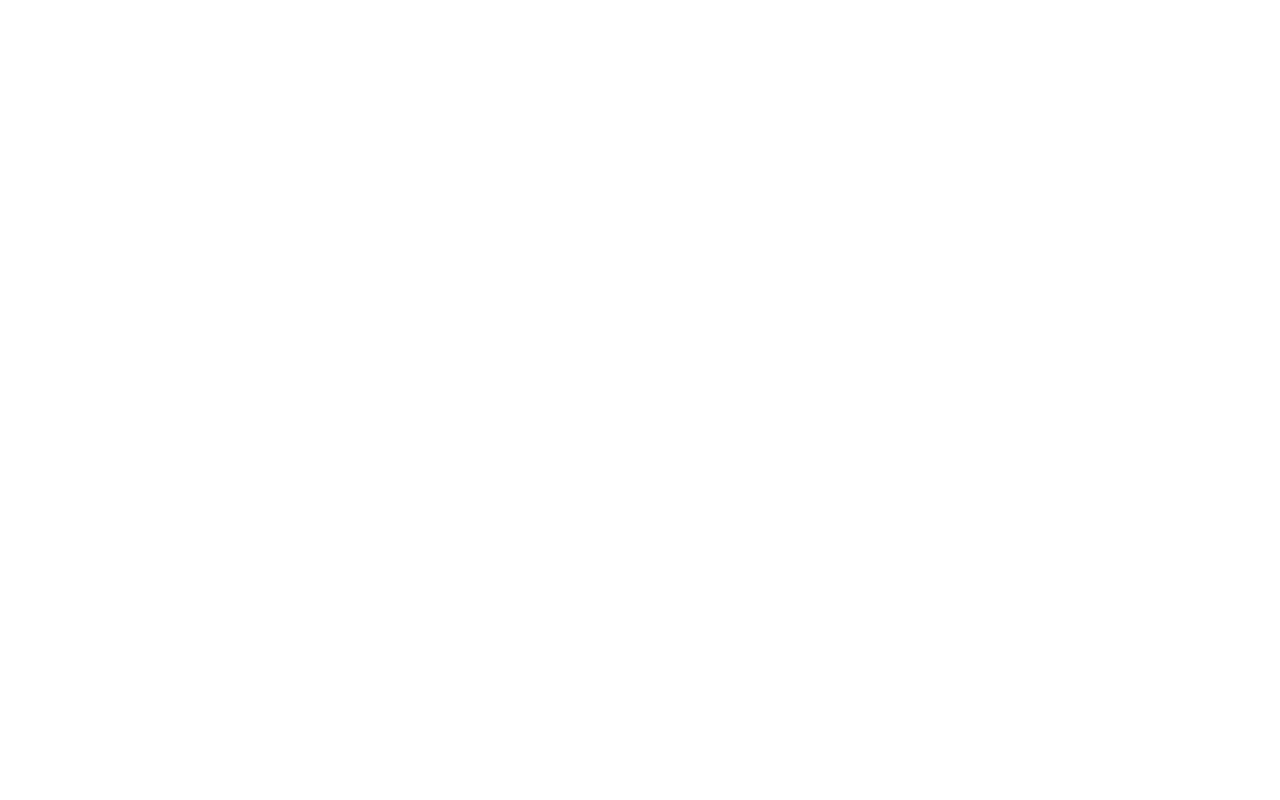
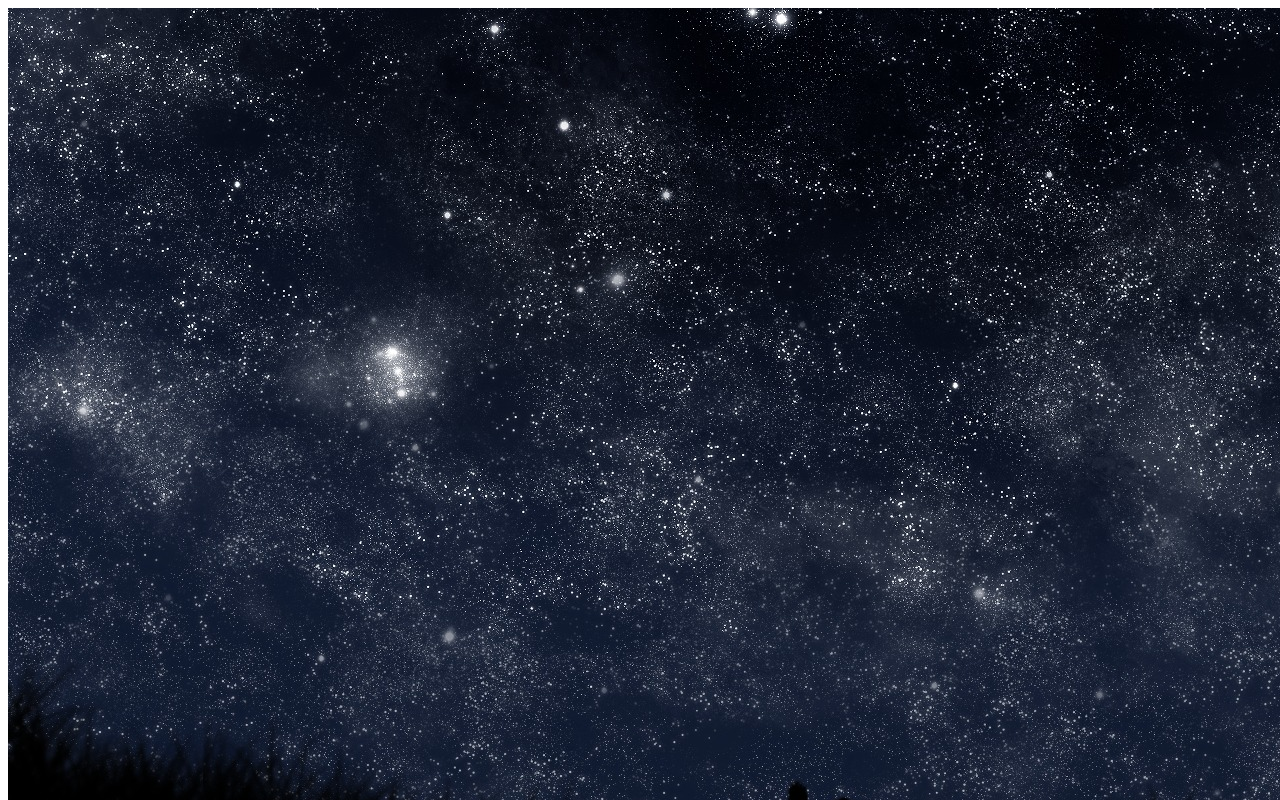
Before and after one commit to CrAzyMaN4iG/crazy-design.github.io, a plain HTML site: page index.html in a window 1280 px wide. Drawn offline with Linux system fonts and the light colour scheme.

Commit message:
third update

```diff
--- /dev/null
+++ b/css/style.css
@@ -0,0 +1,6 @@
+.top{
+	background-image: url(../img/main-bg.jpg);
+	position: fixed;
+	width:100%;
+	height:1000px;
+}
--- a/index.html
+++ b/index.html
@@ -2,6 +2,7 @@
 <html>
 <head>
 	<title>Crazy-Design</title>
+	<link rel="stylesheet" href="css/style.css">
 </head>
 <body>
  <div class="top"></div>
```
Also changed, not shown: img/main-bg.jpg (added).
